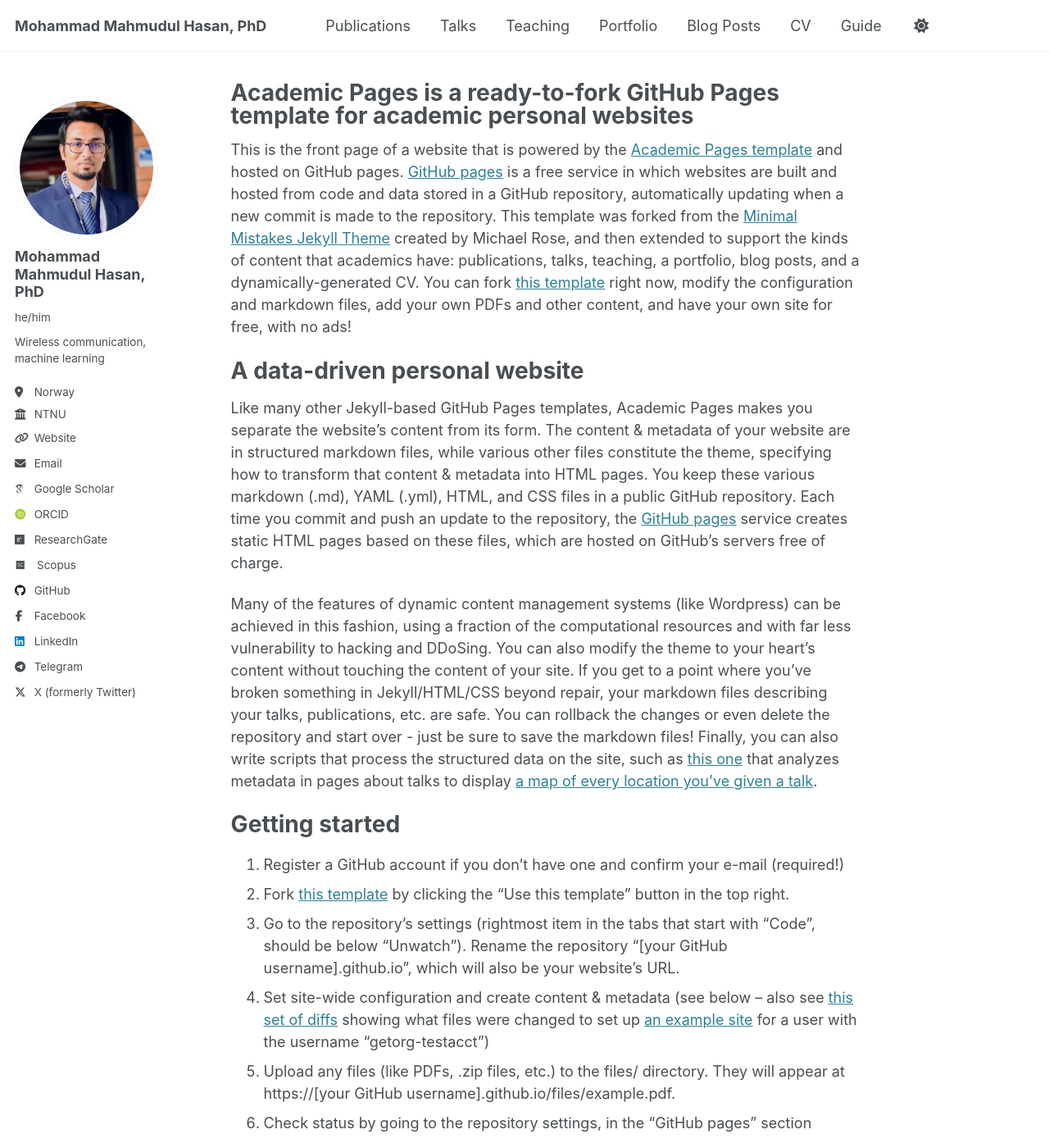
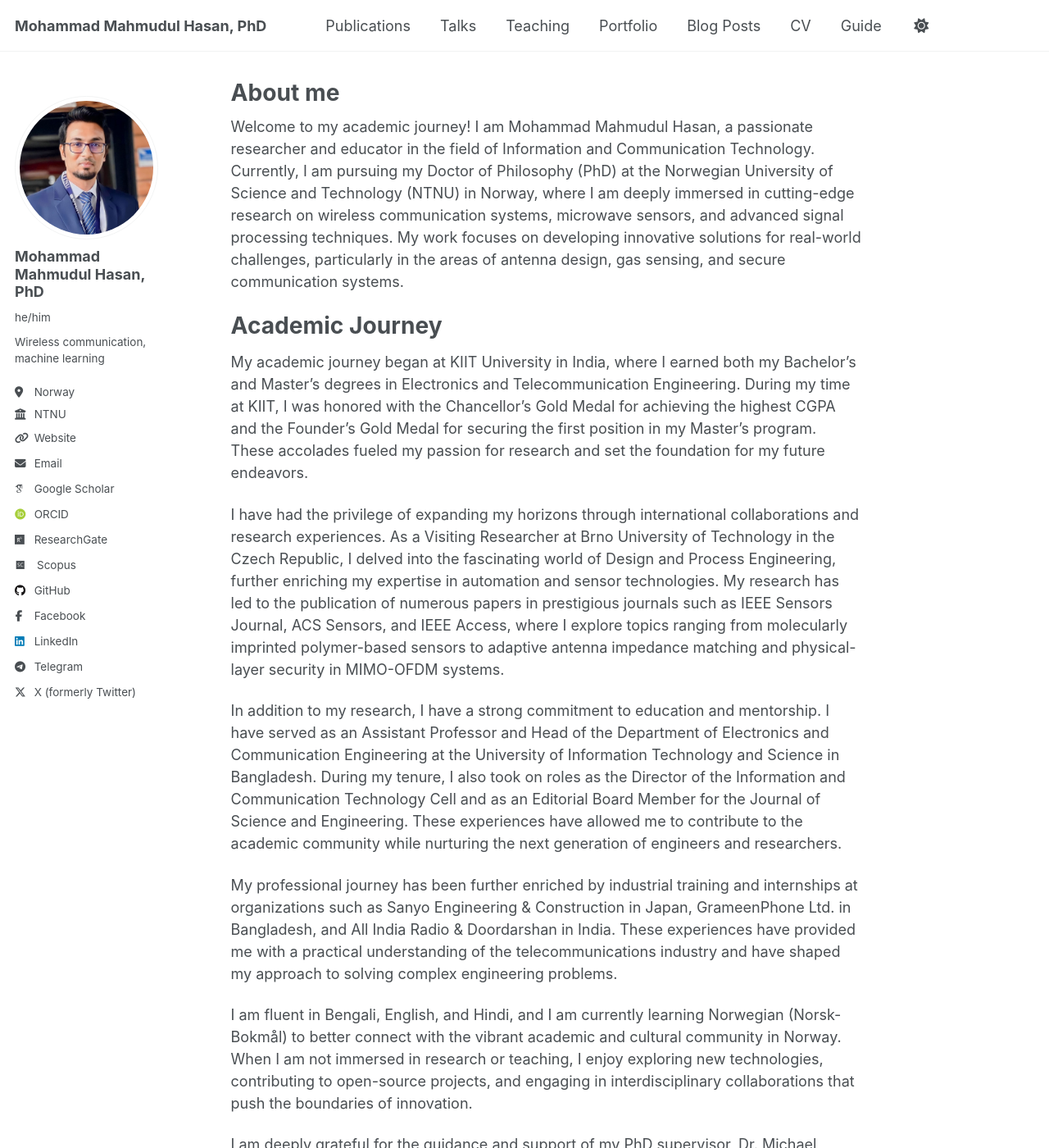
Before and after one commit to dearmahmud/dearmahmud.github.io, a Jekyll site: the page built from _pages/about.md, in a window 1280 px wide and 1400 px high. Shown: the whole window at 82% size. Built offline with Jekyll 4.4.1, drawn with Linux system fonts in a browser that asks for light colours; some web fonts are replaced; some of the changed text lies outside the part shown.

Commit message:
Update about.md

```diff
--- a/_pages/about.md
+++ b/_pages/about.md
@@ -1,49 +1,28 @@
 ---
 permalink: /
-title: "Academic Pages is a ready-to-fork GitHub Pages template for academic personal websites"
+title: "About me"
 author_profile: true
 redirect_from:
   - /about/
   - /about.html
 ---
 
-This is the front page of a website that is powered by the [Academic Pages template](https://github.com/academicpages/academicpages.github.io) and hosted on GitHub pages. [GitHub pages](https://pages.github.com) is a free service in which websites are built and hosted from code and data stored in a GitHub repository, automatically updating when a new commit is made to the repository. This template was forked from the [Minimal Mistakes Jekyll Theme](https://mmistakes.github.io/minimal-mistakes/) created by Michael Rose, and then extended to support the kinds of content that academics have: publications, talks, teaching, a portfolio, blog posts, and a dynamically-generated CV. You can fork [this template](https://github.com/academicpages/academicpages.github.io) right now, modify the configuration and markdown files, add your own PDFs and other content, and have your own site for free, with no ads!
+Welcome to my academic journey! I am Mohammad Mahmudul Hasan, a passionate researcher and educator in the field of Information and Communication Technology. Currently, I am pursuing my Doctor of Philosophy (PhD) at the Norwegian University of Science and Technology (NTNU) in Norway, where I am deeply immersed in cutting-edge research on wireless communication systems, microwave sensors, and advanced signal processing techniques. My work focuses on developing innovative solutions for real-world challenges, particularly in the areas of antenna design, gas sensing, and secure communication systems.
 
-A data-driven personal website
+Academic Journey
 ======
-Like many other Jekyll-based GitHub Pages templates, Academic Pages makes you separate the website's content from its form. The content & metadata of your website are in structured markdown files, while various other files constitute the theme, specifying how to transform that content & metadata into HTML pages. You keep these various markdown (.md), YAML (.yml), HTML, and CSS files in a public GitHub repository. Each time you commit and push an update to the repository, the [GitHub pages](https://pages.github.com/) service creates static HTML pages based on these files, which are hosted on GitHub's servers free of charge.
+My academic journey began at KIIT University in India, where I earned both my Bachelor’s and Master’s degrees in Electronics and Telecommunication Engineering. During my time at KIIT, I was honored with the Chancellor’s Gold Medal for achieving the highest CGPA and the Founder’s Gold Medal for securing the first position in my Master’s program. These accolades fueled my passion for research and set the foundation for my future endeavors.
 
-Many of the features of dynamic content management systems (like Wordpress) can be achieved in this fashion, using a fraction of the computational resources and with far less vulnerability to hacking and DDoSing. You can also modify the theme to your heart's content without touching the content of your site. If you get to a point where you've broken something in Jekyll/HTML/CSS beyond repair, your markdown files describing your talks, publications, etc. are safe. You can rollback the changes or even delete the repository and start over - just be sure to save the markdown files! Finally, you can also write scripts that process the structured data on the site, such as [this one](https://github.com/academicpages/academicpages.github.io/blob/master/talkmap.ipynb) that analyzes metadata in pages about talks to display [a map of every location you've given a talk](https://academicpages.github.io/talkmap.html).
+I have had the privilege of expanding my horizons through international collaborations and research experiences. As a Visiting Researcher at Brno University of Technology in the Czech Republic, I delved into the fascinating world of Design and Process Engineering, further enriching my expertise in automation and sensor technologies. My research has led to the publication of numerous papers in prestigious journals such as IEEE Sensors Journal, ACS Sensors, and IEEE Access, where I explore topics ranging from molecularly imprinted polymer-based sensors to adaptive antenna impedance matching and physical-layer security in MIMO-OFDM systems.
 
-Getting started
-======
-1. Register a GitHub account if you don't have one and confirm your e-mail (required!)
-1. Fork [this template](https://github.com/academicpages/academicpages.github.io) by clicking the "Use this template" button in the top right.
-1. Go to the repository's settings (rightmost item in the tabs that start with "Code", should be below "Unwatch"). Rename the repository "[your GitHub username].github.io", which will also be your website's URL.
-1. Set site-wide configuration and create content & metadata (see below -- also see [this set of diffs](http://archive.is/3TPas) showing what files were changed to set up [an example site](https://getorg-testacct.github.io) for a user with the username "getorg-testacct")
-1. Upload any files (like PDFs, .zip files, etc.) to the files/ directory. They will appear at https://[your GitHub username].github.io/files/example.pdf.
-1. Check status by going to the repository settings, in the "GitHub pages" section
+In addition to my research, I have a strong commitment to education and mentorship. I have served as an Assistant Professor and Head of the Department of Electronics and Communication Engineering at the University of Information Technology and Science in Bangladesh. During my tenure, I also took on roles as the Director of the Information and Communication Technology Cell and as an Editorial Board Member for the Journal of Science and Engineering. These experiences have allowed me to contribute to the academic community while nurturing the next generation of engineers and researchers.
 
-Site-wide configuration
-------
-The main configuration file for the site is in the base directory in [_config.yml](https://github.com/academicpages/academicpages.github.io/blob/master/_config.yml), which defines the content in the sidebars and other site-wide features. You will need to replace the default variables with ones about yourself and your site's github repository. The configuration file for the top menu is in [_data/navigation.yml](https://github.com/academicpages/academicpages.github.io/blob/master/_data/navigation.yml). For example, if you don't have a portfolio or blog posts, you can remove those items from that navigation.yml file to remove them from the header.
+My professional journey has been further enriched by industrial training and internships at organizations such as Sanyo Engineering & Construction in Japan, GrameenPhone Ltd. in Bangladesh, and All India Radio & Doordarshan in India. These experiences have provided me with a practical understanding of the telecommunications industry and have shaped my approach to solving complex engineering problems.
 
-Create content & metadata
-------
-For site content, there is one markdown file for each type of content, which are stored in directories like _publications, _talks, _posts, _teaching, or _pages. For example, each talk is a markdown file in the [_talks directory](https://github.com/academicpages/academicpages.github.io/tree/master/_talks). At the top of each markdown file is structured data in YAML about the talk, which the theme will parse to do lots of cool stuff. The same structured data about a talk is used to generate the list of talks on the [Talks page](https://academicpages.github.io/talks), each [individual page](https://academicpages.github.io/talks/2012-03-01-talk-1) for specific talks, the talks section for the [CV page](https://academicpages.github.io/cv), and the [map of places you've given a talk](https://academicpages.github.io/talkmap.html) (if you run this [python file](https://github.com/academicpages/academicpages.github.io/blob/master/talkmap.py) or [Jupyter notebook](https://github.com/academicpages/academicpages.github.io/blob/master/talkmap.ipynb), which creates the HTML for the map based on the contents of the _talks directory).
+I am fluent in Bengali, English, and Hindi, and I am currently learning Norwegian (Norsk-Bokmål) to better connect with the vibrant academic and cultural community in Norway. When I am not immersed in research or teaching, I enjoy exploring new technologies, contributing to open-source projects, and engaging in interdisciplinary collaborations that push the boundaries of innovation.
 
-**Markdown generator**
+I am deeply grateful for the guidance and support of my PhD supervisor, Dr. Michael Cheffena Gebresilassie, and my co-supervisor, Dr. Pavel Škrabánek, who have been instrumental in shaping my research journey. Their mentorship has inspired me to strive for excellence and to contribute meaningfully to the field of Information and Communication Technology.
 
-The repository includes [a set of Jupyter notebooks](https://github.com/academicpages/academicpages.github.io/tree/master/markdown_generator
-) that converts a CSV containing structured data about talks or presentations into individual markdown files that will be properly formatted for the Academic Pages template. The sample CSVs in that directory are the ones I used to create my own personal website at stuartgeiger.com. My usual workflow is that I keep a spreadsheet of my publications and talks, then run the code in these notebooks to generate the markdown files, then commit and push them to the GitHub repository.
+Thank you for visiting my website. I invite you to explore my research, publications, and projects, and I look forward to connecting with fellow researchers, collaborators, and enthusiasts who share a passion for advancing technology and knowledge.
 
-How to edit your site's GitHub repository
-------
-Many people use a git client to create files on their local computer and then push them to GitHub's servers. If you are not familiar with git, you can directly edit these configuration and markdown files directly in the github.com interface. Navigate to a file (like [this one](https://github.com/academicpages/academicpages.github.io/blob/master/_talks/2012-03-01-talk-1.md) and click the pencil icon in the top right of the content preview (to the right of the "Raw | Blame | History" buttons). You can delete a file by clicking the trashcan icon to the right of the pencil icon. You can also create new files or upload files by navigating to a directory and clicking the "Create new file" or "Upload files" buttons.
-
-Example: editing a markdown file for a talk
-![Editing a markdown file for a talk](/images/editing-talk.png)
-
-For more info
-------
-More info about configuring Academic Pages can be found in [the guide](https://academicpages.github.io/markdown/), the [growing wiki](https://github.com/academicpages/academicpages.github.io/wiki), and you can always [ask a question on GitHub](https://github.com/academicpages/academicpages.github.io/discussions). The [guides for the Minimal Mistakes theme](https://mmistakes.github.io/minimal-mistakes/docs/configuration/) (which this theme was forked from) might also be helpful.
+Let’s innovate together!
```
